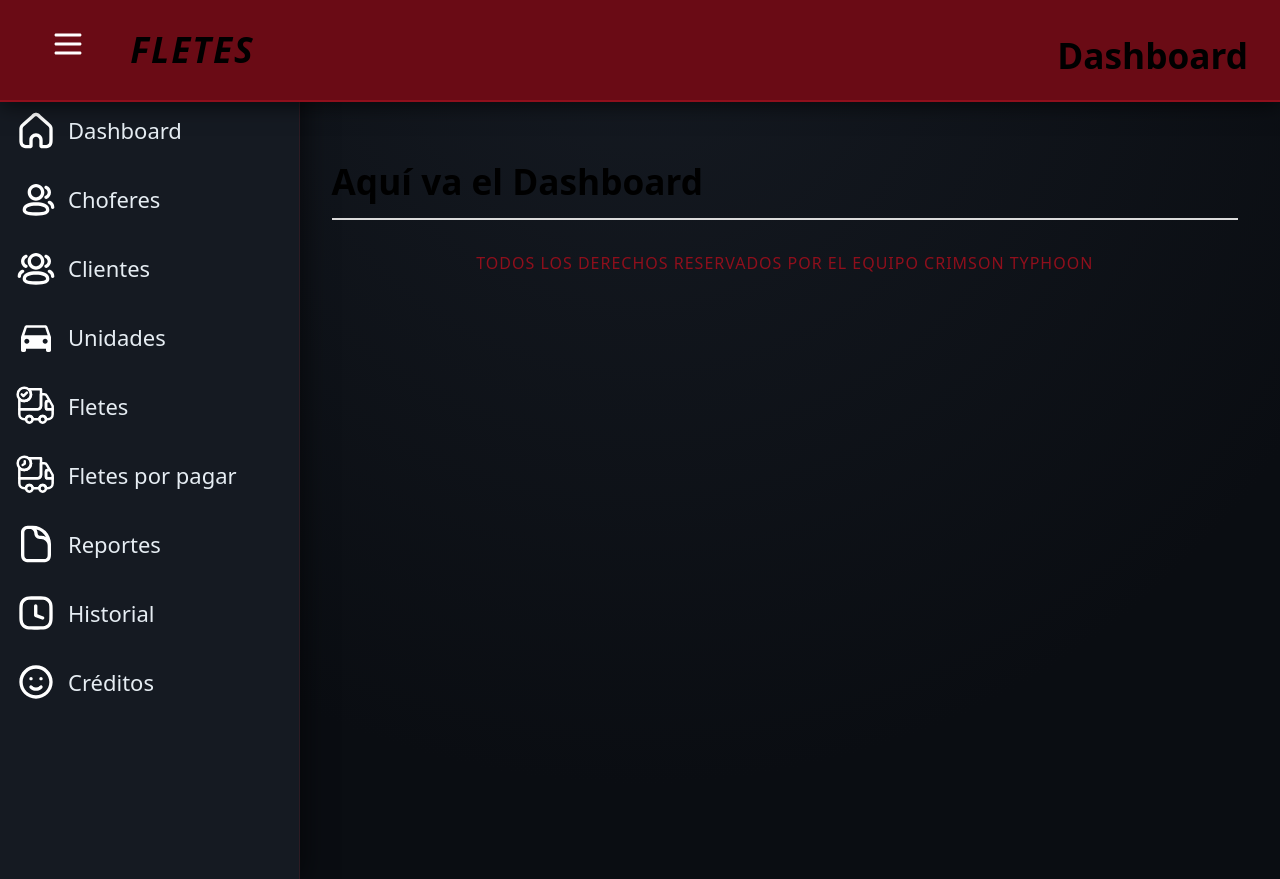
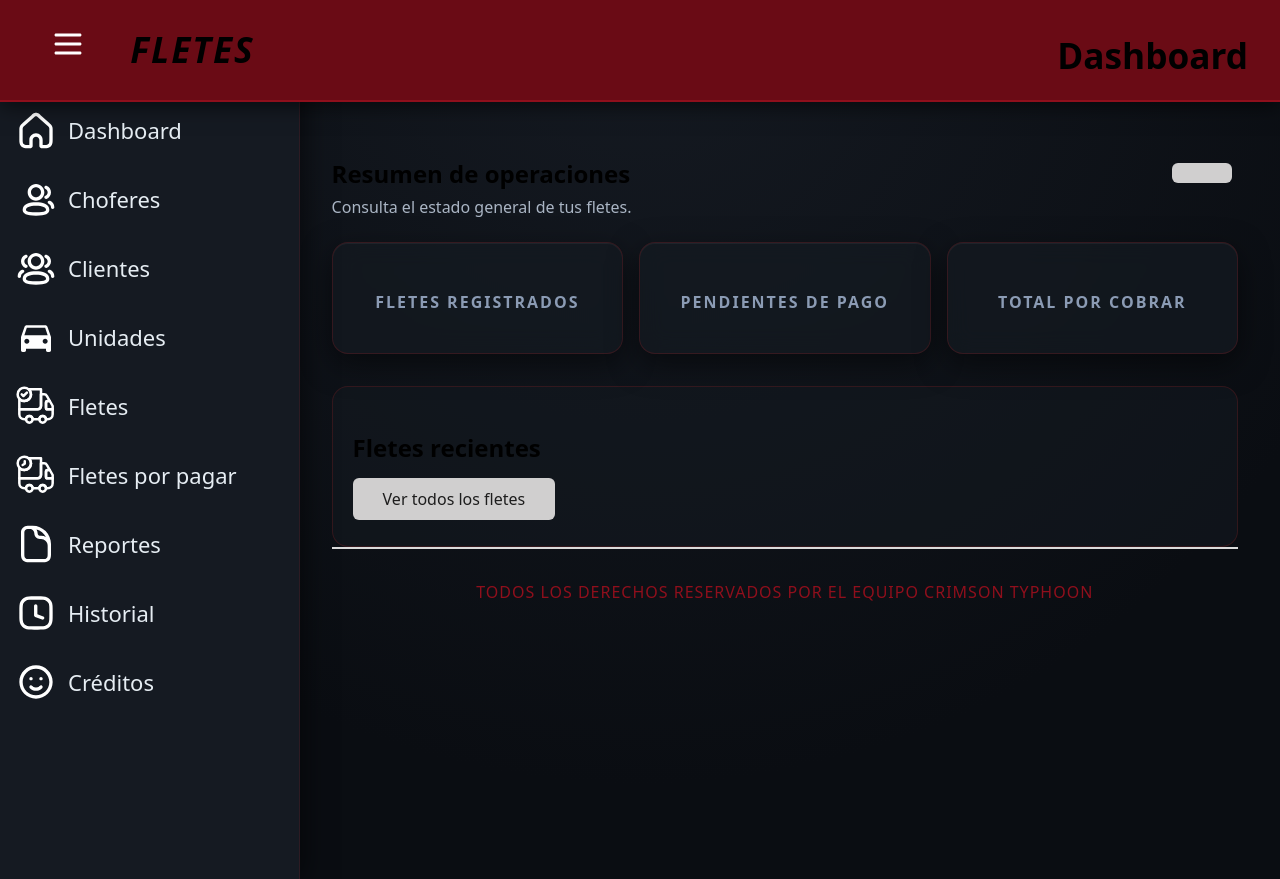
Before and after one commit to Hris1500/Fletes-Equipo-Crimson-Typhoon, a PHP site: page / in a window 1280 px wide. Shown: the top 879 px of the page. Run offline with PHP 8.4, Linux system fonts and the light colour scheme.

Commit message:
Creacion del dashboard

```diff
--- a/componentes/dashboard.html
+++ b/componentes/dashboard.html
@@ -1 +1,71 @@
-<h1>Aquí va el Dashboard</h1>
+<section class="dashboard" x-data="vistaDashboard">
+    <div class="dashboard-intro">
+        <div>
+            <h2>Resumen de operaciones</h2>
+            <p>Consulta el estado general de tus fletes.</p>
+        </div>
+        <button type="button" @click="cargarDatos()" :disabled="cargando">
+            <span x-text="cargando ? 'Actualizando…' : 'Actualizar'"></span>
+        </button>
+    </div>
+
+    <p class="mensaje-error" x-show="error" x-text="error" role="alert"></p>
+    <p x-show="cargando && !fletes.length">Cargando resumen…</p>
+
+    <div class="kpis-contenedor">
+        <article class="tarjeta-kpi">
+            <h3>Fletes registrados</h3>
+            <p x-text="fletes.length"></p>
+        </article>
+        <article class="tarjeta-kpi">
+            <h3>Pendientes de pago</h3>
+            <p x-text="pendientes.length"></p>
+        </article>
+        <article class="tarjeta-kpi">
+            <h3>Total por cobrar</h3>
+            <p class="kpi-monto" x-text="formatearMonto(totalPendiente)"></p>
+        </article>
+    </div>
+
+    <div class="dashboard-listado">
+        <h2>Fletes recientes</h2>
+        <p x-show="!cargando && !error && !fletes.length">
+            Todavía no hay fletes registrados.
+        </p>
+        <div class="tabla-scroll" x-show="fletes.length">
+            <table class="tabla-dashboard">
+                <thead>
+                    <tr>
+                        <th>Flete</th>
+                        <th>Cliente</th>
+                        <th>Ruta</th>
+                        <th>Estatus</th>
+                        <th>Monto</th>
+                    </tr>
+                </thead>
+                <tbody>
+                    <template x-for="flete in fletes.slice(0, 5)">
+                        <tr>
+                            <td x-text="flete.id_flete"></td>
+                            <td x-text="flete.cliente"></td>
+                            <td x-text="flete.origen + ' - ' + flete.destino"></td>
+                            <td>
+                                <template x-if="flete.pagado">
+                                    <span>Pagado</span>
+                                </template>
+                                <template x-if="!flete.pagado">
+                                    <span>Por pagar</span>
+                                </template>
+                            </td>
+                            <td x-text="formatearMonto(flete.monto)"></td>
+                        </tr>
+                    </template>
+                </tbody>
+            </table>
+        </div>
+        <button type="button" class="dashboard-enlace"
+                @click="$dispatch('cambiar-vista', 'fletes')">
+            Ver todos los fletes
+        </button>
+    </div>
+</section>
--- a/index.php
+++ b/index.php
@@ -16,7 +16,8 @@
 
 <body>
 
-<div class="app" id="app" x-data="contexto" x-init="inicializar()">
+<div class="app" id="app" x-data="contexto" x-init="inicializar()"
+     @cambiar-vista.window="cambiar_vista($event.detail)">
 
     <header>
         <div class="lado-izquierdo">
--- a/style.css
+++ b/style.css
@@ -198,29 +198,7 @@ footer {
     border: 1px solid rgba(255, 42, 42, 0.15);
     border-radius: 16px;
     box-shadow: 0 10px 30px rgba(0, 0, 0, 0.5), inset 0 1px 0 rgba(255, 255, 255, 0.05);
-
-    transition: all 0.4s cubic-bezier(0.25, 0.8, 0.25, 1);
-    position: relative;
-    overflow: hidden;
 }
-
-.tarjeta-kpi::before {
-    content: '';
-    position: absolute;
-    top: 0; left: 0; right: 0;
-    height: 3px;
-    background: linear-gradient(90deg, transparent, var(--color-acento), transparent);
-    opacity: 0;
-    transition: opacity 0.4s ease;
-}
-
-.tarjeta-kpi:hover {
-    transform: translateY(-8px);
-    box-shadow: 0 20px 40px rgba(0, 0, 0, 0.6), 0 0 20px rgba(255, 42, 42, 0.1);
-    border-color: rgba(255, 42, 42, 0.4);
-}
-
-.tarjeta-kpi:hover::before { opacity: 1; }
 
 .tarjeta-kpi h3 {
     font-size: 1rem;
@@ -278,3 +256,68 @@ table.tabla-dashboard tbody tr:hover td {
 table.tabla-dashboard tbody tr:last-child td {
     border-bottom: none;
 }
+
+.dashboard-intro {
+    display: flex;
+    align-items: center;
+    justify-content: space-between;
+    gap: 1rem;
+    margin-bottom: 1.5rem;
+}
+
+.dashboard-intro h2,
+.dashboard-listado h2 {
+    margin-bottom: 0.35rem;
+}
+
+.dashboard-intro p {
+    color: #aab5c4;
+}
+
+.dashboard .kpis-contenedor {
+    gap: 1rem;
+    margin-bottom: 2rem;
+}
+
+.dashboard .tarjeta-kpi {
+    padding: 1.5rem 1rem;
+}
+
+.dashboard .tarjeta-kpi p {
+    font-size: 2.4rem;
+}
+
+.dashboard .tarjeta-kpi p.kpi-monto {
+    font-size: clamp(1.6rem, 3vw, 2.4rem);
+}
+
+.dashboard-listado {
+    padding: 1.25rem;
+    border: 1px solid rgba(255, 42, 42, 0.15);
+    border-radius: 16px;
+    background: rgba(21, 26, 34, 0.55);
+}
+
+.tabla-scroll {
+    overflow-x: auto;
+}
+
+.dashboard-enlace {
+    margin-top: 0.5rem;
+}
+
+.mensaje-error {
+    margin: 0.75rem 0;
+    color: #ff8d8d;
+}
+
+@media (max-width: 640px) {
+    .dashboard-intro {
+        align-items: flex-start;
+        flex-direction: column;
+    }
+
+    .dashboard .tarjeta-kpi p {
+        font-size: 2rem;
+    }
+}
```
